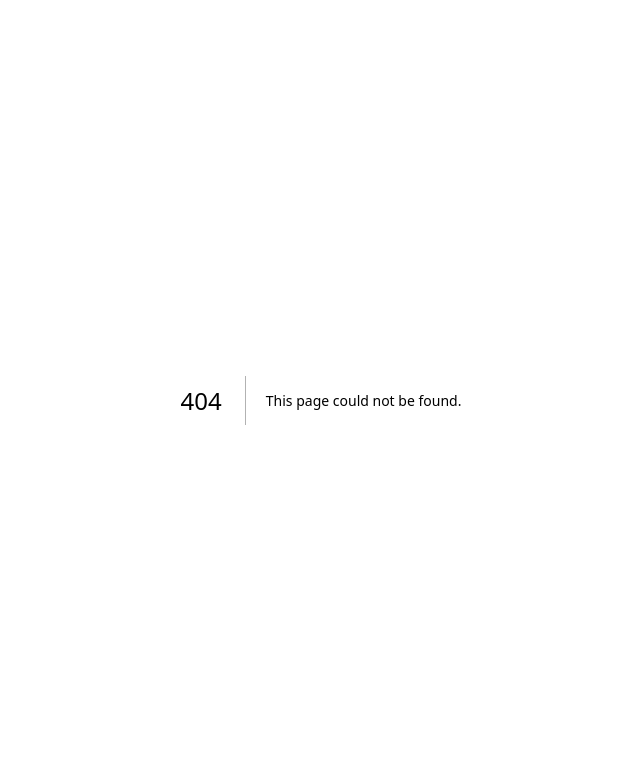
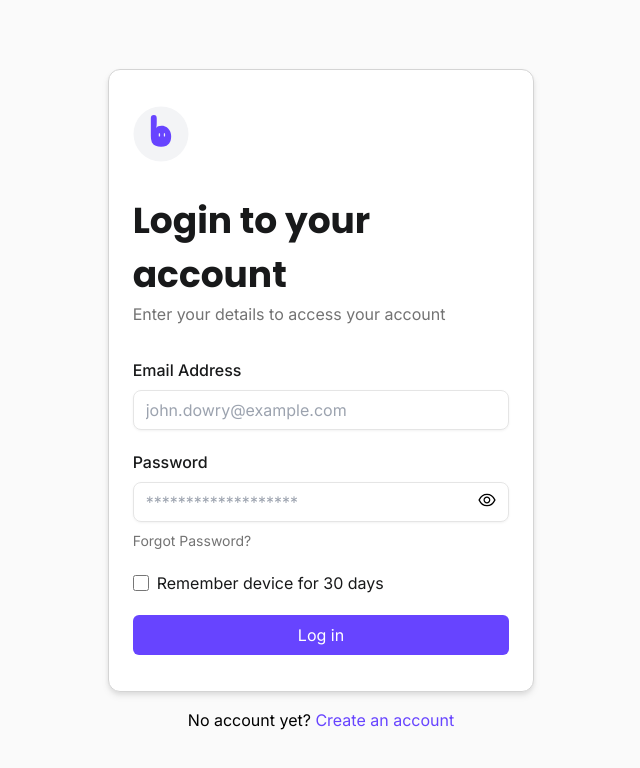
Before and after one commit to BacPacNet/web-app-client, a Next.js app: page /v2/login in a window 1280 px wide. Before the commit this address had no page. Shown: the top 768 px of the page, without its empty margins (319-959 px from the left). Built offline with nearby package versions, Linux system fonts and the light colour scheme.

Commit message:
created v2/login page

```diff
--- /dev/null
+++ b/src/app/v2/login/page.tsx
@@ -0,0 +1,12 @@
+import LoginBox from '@/components/organism/Login/LoginBox'
+import React from 'react'
+
+const Login = () => {
+  return (
+    <div className="flex justify-center items-center h-screen bg-neutral-50">
+      <LoginBox />
+    </div>
+  )
+}
+
+export default Login
--- /dev/null
+++ b/src/components/atoms/Input/InputBox.tsx
@@ -0,0 +1,22 @@
+import React, { forwardRef } from 'react'
+
+type Props = {
+  placeholder?: string
+  className?: string
+  type: string
+}
+const InputBox = forwardRef<HTMLInputElement, Props>(({ placeholder, className, type, ...rest }, ref) => {
+  return (
+    <input
+      className={`${className} py-2 px-3 border rounded-lg drop-shadow-sm border-neutral-200 text-neutral-400 h-10 outline-none`}
+      type={type}
+      placeholder={placeholder}
+      ref={ref}
+      {...rest}
+    />
+  )
+})
+
+InputBox.displayName = 'InputBox' // for React DevTools
+
+export default InputBox
--- /dev/null
+++ b/src/components/atoms/InputWarningText/index.tsx
@@ -0,0 +1,13 @@
+import React, { ReactNode, HTMLAttributes } from 'react'
+
+interface InputWarningTextProps extends HTMLAttributes<HTMLHeadingElement> {
+  children: ReactNode
+}
+
+export default function InputWarningText({ children, className = '', ...rest }: InputWarningTextProps) {
+  return (
+    <span className={`text-red-500 font-normal ${className}`} {...rest}>
+      {children}
+    </span>
+  )
+}
--- /dev/null
+++ b/src/components/atoms/LoginButtons/index.tsx
@@ -0,0 +1,24 @@
+import React from 'react'
+
+interface LoginButtonProps extends React.ButtonHTMLAttributes<HTMLButtonElement> {
+  className?: string
+  variant?: 'primary' | 'secondary' | 'danger' | 'shade'
+}
+
+const LoginButtons: React.FC<LoginButtonProps> = ({ className = '', variant = 'primary', children, ...props }) => {
+  const variantClasses = {
+    primary: 'bg-primary-500 text-white',
+    secondary: 'bg-gray-500 text-white',
+    danger: 'bg-red-500 text-white',
+    shade: 'bg-secondary border border-shade-button-border text-primary-500 drop-shadow-sm',
+  }
+
+  const variantClass = variantClasses[variant]
+  return (
+    <button className={`${variantClass} py-2 px-4 rounded-md active:scale-95 transition-transform duration-150 ${className}`} {...props}>
+      {children}
+    </button>
+  )
+}
+
+export default LoginButtons
--- /dev/null
+++ b/src/components/atoms/SupportingText/index.tsx
@@ -0,0 +1,13 @@
+import React, { ReactNode, HTMLAttributes } from 'react'
+
+interface TitleProps extends HTMLAttributes<HTMLHeadingElement> {
+  children: ReactNode
+}
+
+export default function SupportingText({ children, className = '', ...rest }: TitleProps) {
+  return (
+    <p className={` font-normal text-neutral-500 font-inter ${className}`} {...rest}>
+      {children}
+    </p>
+  )
+}
--- /dev/null
+++ b/src/components/organism/Login/LoginBox.tsx
@@ -0,0 +1,102 @@
+'use client'
+import React, { useEffect, useState } from 'react'
+import logo from '@/assets/Logo Circle.svg'
+import InputBox from '@/components/atoms/Input/InputBox'
+import { AiOutlineEye } from 'react-icons/ai'
+import { AiOutlineEyeInvisible } from 'react-icons/ai'
+import Title from '@/components/atoms/Title'
+import SupportingText from '@/components/atoms/SupportingText'
+import LoginButtons from '@/components/atoms/LoginButtons'
+import { useForm } from 'react-hook-form'
+import { LoginForm } from '@/models/auth'
+import InputWarningText from '@/components/atoms/InputWarningText'
+import { useHandleLogin } from '@/services/auth'
+import { useRouter } from 'next/navigation'
+
+const LoginBox = () => {
+  const [showPassword, setShowPassword] = useState(false)
+  const router = useRouter()
+  const {
+    register: registerLogin,
+    handleSubmit: handleSubmitLogin,
+    formState: { errors: loginErrors },
+  } = useForm<LoginForm>()
+
+  const { mutate: mutateLogin, isSuccess } = useHandleLogin()
+
+  const onSubmit = async (data: LoginForm) => {
+    await mutateLogin(data)
+  }
+
+  useEffect(() => {
+    if (isSuccess) {
+      router.push(`/timeline`)
+    }
+  }, [isSuccess])
+
+  return (
+    <div className="flex flex-col w-1/3 max-lg:w-1/2 max-md:w-2/3 max-sm:w-11/12">
+      <div className="flex flex-col gap-8 border border-neutral-300  py-9 px-6 rounded-xl bg-white drop-shadow-md">
+        <img className="w-14 h-14" src={logo.src} alt="lgog" />
+        <div>
+          <Title>Login to your account</Title>
+          <SupportingText>Enter your details to access your account</SupportingText>
+        </div>
+        <form className="flex flex-col gap-5" onSubmit={handleSubmitLogin(onSubmit)}>
+          <div className="relative w-full flex flex-col gap-2">
+            <label htmlFor="Email Address" className="font-medium text-neutral-900">
+              Email Address
+            </label>
+
+            <InputBox
+              placeholder="john.dowry@example.com"
+              type="email"
+              {...registerLogin('email', {
+                required: true,
+                pattern: {
+                  value: /^[\w-.]+@([\w-]+\.)+[\w-]{2,4}$/i,
+                  message: 'Invalid email format',
+                },
+              })}
+            />
+            {loginErrors.email && (
+              <InputWarningText>{loginErrors.email.message ? loginErrors.email.message : 'Please enter your email!'}</InputWarningText>
+            )}
+          </div>
+          <div className="relative w-full flex flex-col gap-2">
+            <label htmlFor="Email Address" className="font-medium text-neutral-900">
+              Password
+            </label>
+            <InputBox
+              placeholder="*******************"
+              type={showPassword ? 'text' : 'password'}
+              {...registerLogin('password', { required: true })}
+            />
+            <div className={`absolute  right-0 pr-3 flex items-center text-sm ${loginErrors.password ? 'top-1/3' : 'top-[40%]'} `}>
+              {showPassword ? (
+                <AiOutlineEyeInvisible className="h-5 w-5 text-gray-700 cursor-pointer" onClick={() => setShowPassword(!showPassword)} />
+              ) : (
+                <AiOutlineEye className="h-5 w-5 text-gray-700 cursor-pointer" onClick={() => setShowPassword(!showPassword)} />
+              )}
+            </div>
+            {loginErrors.password && <InputWarningText>Please enter your password!</InputWarningText>}
+            <label className="text-neutral-500 text-xs">Forgot Password?</label>
+          </div>
+
+          <div className="flex gap-2 items-center">
+            <input className="w-4 h-4 border-neutral-300" type="checkbox" />
+            <p className="text-neutral-900 text-sm">Remember device for 30 days</p>
+          </div>
+          <LoginButtons variant="primary">Log in</LoginButtons>
+        </form>
+      </div>
+      <button className="mt-4 mx-auto">
+        <p>
+          No account yet? <span className="text-primary-500">Create an account</span>
+        </p>
+      </button>
+    </div>
+  )
+}
+
+export default LoginBox
--- a/tailwind.config.js
+++ b/tailwind.config.js
@@ -44,6 +44,7 @@ module.exports = {
                 'gray-light': '#d3dce6',
                 'gray-1': '#737373',
                 'border': '#D4D4D4',
+                'shade-button-border': '#E9E8FF',
             },
 
         },
```
Also changed, not shown: src/assets/Logo Circle.svg (added).
